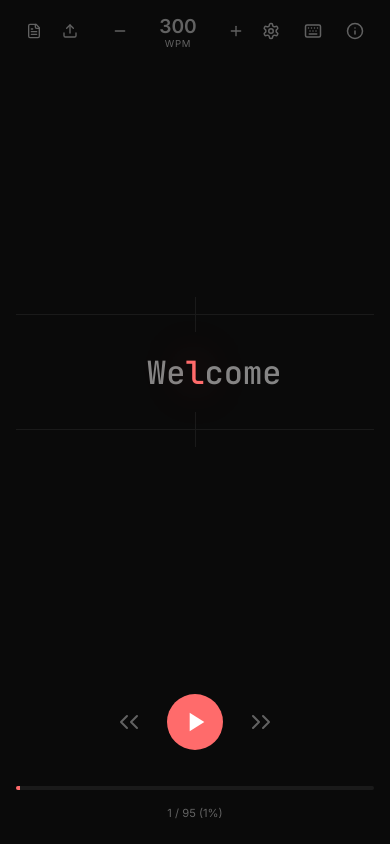
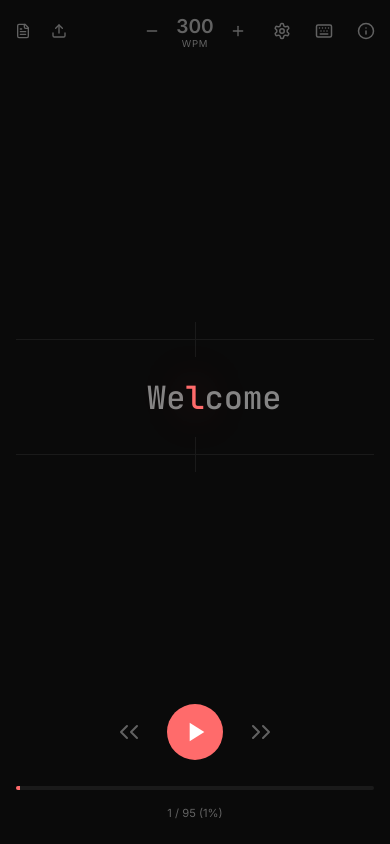
Before and after one commit to xeeqr/speed-reader, a React (Vite) app: page / in a window 390 px wide. Built offline with nearby package versions, Linux system fonts and the light colour scheme.

Commit message:
Improve mobile responsiveness and book metadata layout

```diff
--- a/package.json
+++ b/package.json
@@ -1,7 +1,7 @@
 {
   "name": "rsvp-speed-reader",
   "private": true,
-  "version": "1.0.3",
+  "version": "1.0.4",
   "type": "module",
   "scripts": {
     "dev": "vite",
--- a/src/App.jsx
+++ b/src/App.jsx
@@ -719,7 +719,6 @@ function App() {
           <kbd style={styles.kbd}>↓</kbd> speed
           <kbd style={styles.kbd}>R</kbd> reset
         </div>
-      </div>
 
         {/* Book metadata display */}
         {bookMetadata && (bookMetadata.title || bookMetadata.cover) && (
@@ -745,6 +744,7 @@ function App() {
             </div>
           </aside>
         )}
+      </div>
 
       {/* Keyboard shortcuts modal */}
       {showShortcuts && (
@@ -1432,14 +1432,11 @@ const styles = {
 
   // Book metadata
   bookMetadata: {
-    position: "fixed",
-    bottom: "20px",
-    left: "20px",
     display: "flex",
     alignItems: "flex-end",
     gap: "12px",
     maxWidth: "280px",
-    zIndex: 50,
+    marginTop: "16px",
   },
   bookCover: {
     width: "48px",
--- a/src/index.css
+++ b/src/index.css
@@ -48,7 +48,25 @@ button:active {
   color: #ccc !important;
 }
 
+/* Desktop: fixed book metadata */
+@media (min-width: 866px) {
+  .book-metadata {
+    position: fixed !important;
+    bottom: 20px !important;
+    left: 20px !important;
+    margin-top: 0 !important;
+    z-index: 50;
+  }
+}
+
 /* Mobile responsiveness */
+@media (max-width: 865px) {
+  /* Controls margin */
+  .bottom-area > div:first-child {
+    margin-bottom: 10px !important;
+  }
+}
+
 @media (max-width: 600px) {
   /* Hide text labels on buttons */
   .icon-btn span,
@@ -58,7 +76,7 @@ button:active {
 
   /* Reduce top bar padding */
   .top-bar {
-    padding: 12px 16px !important;
+    padding: 12px 5px !important;
   }
 
   /* Smaller WPM display */
@@ -99,9 +117,8 @@ button:active {
 
   /* Smaller book metadata */
   .book-metadata {
-    max-width: 200px !important;
-    bottom: 12px !important;
-    left: 12px !important;
+    max-width: 100% !important;
+    justify-content: center;
   }
 
   .book-cover {
@@ -128,6 +145,30 @@ button:active {
   }
 }
 
+@media (max-width: 480px) {
+  /* Book metadata left aligned */
+  .book-metadata {
+    justify-content: flex-start !important;
+    margin-top: 6px !important;
+  }
+
+  /* Reading area vertical centering */
+  .main-area {
+    position: relative;
+    top: 20px;
+  }
+
+  /* WPM selection centered, compact */
+  .wpm-control {
+    gap: 0 !important;
+  }
+
+  .wpm-btn {
+    padding-left: 5px !important;
+    padding-right: 5px !important;
+  }
+}
+
 @media (max-width: 400px) {
   /* Even smaller word display for very small screens */
   .word-display {
@@ -137,9 +178,4 @@ button:active {
   .word-container {
     height: 80px !important;
   }
-
-  /* Hide book metadata on very small screens */
-  .book-metadata {
-    display: none !important;
-  }
 }
```
Also changed, not shown: 2 other files (tests, documents, lock files or other folders). Lines whose indentation alone changed are shown as unchanged.
